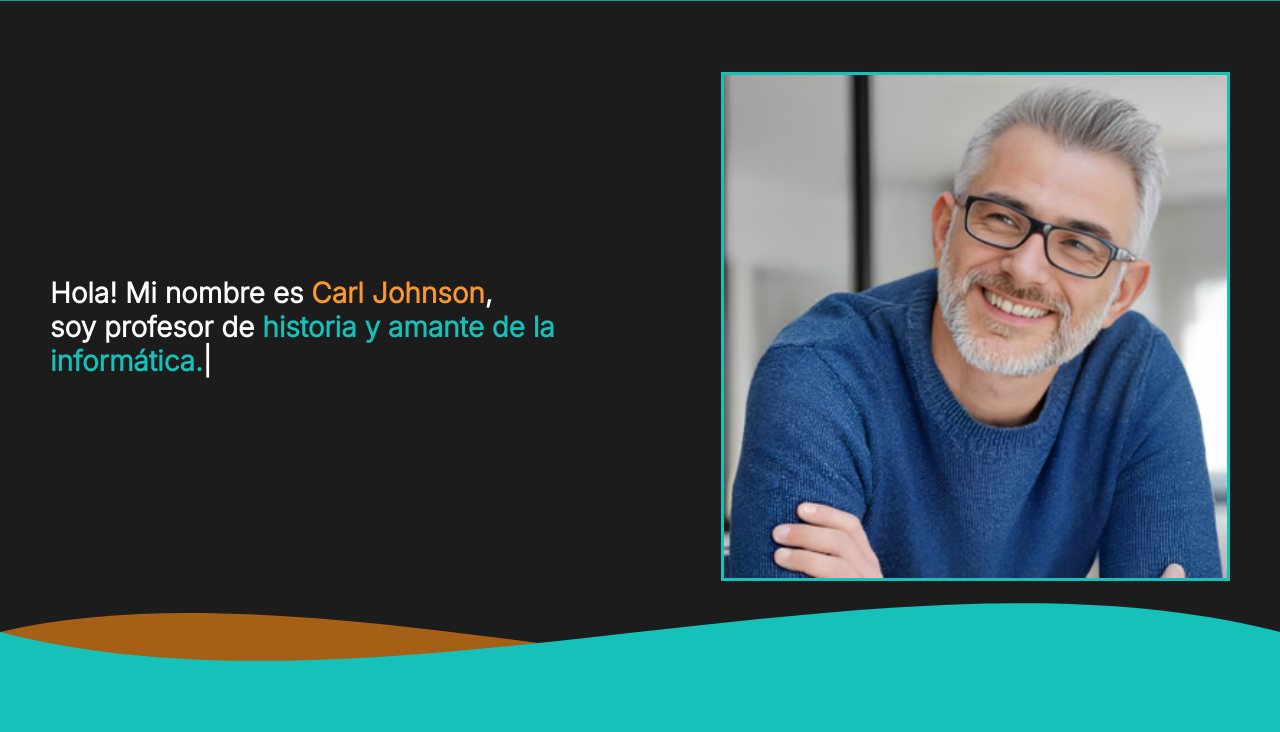
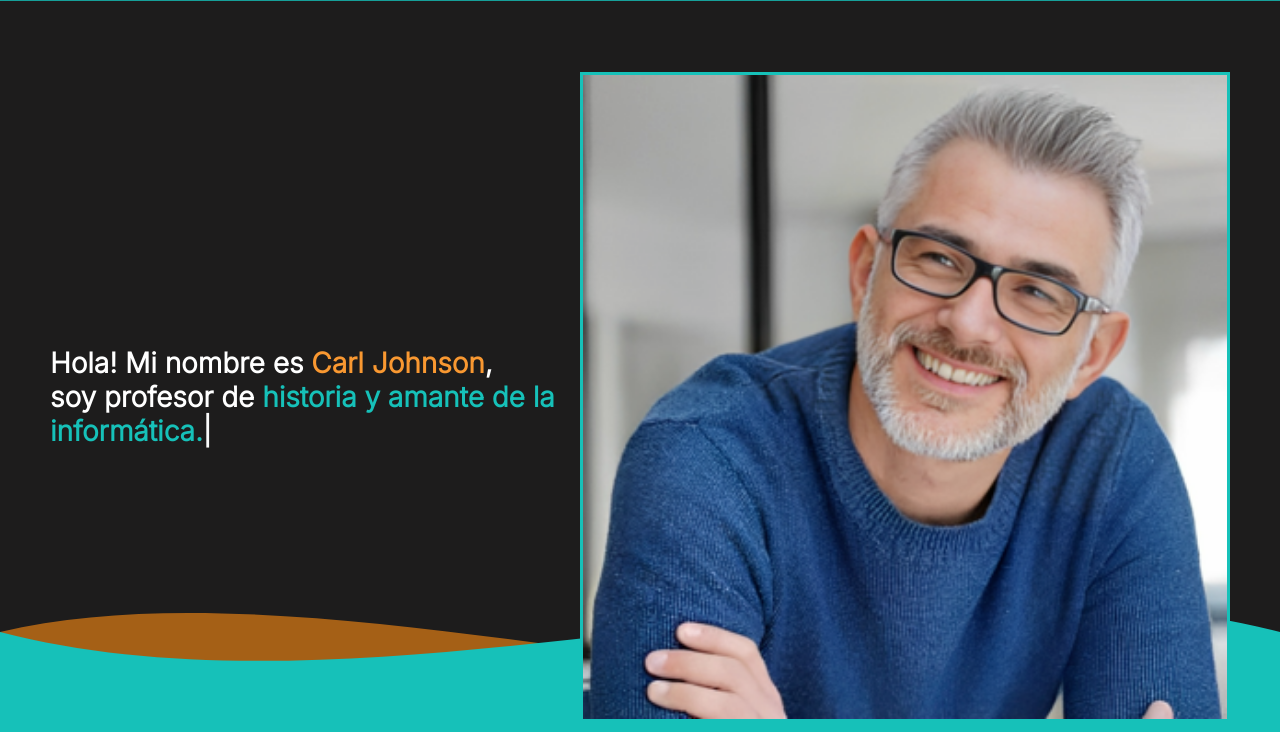
Before and after one commit to MayDenot/MayDenot.github.io, a plain HTML site: page index.html in a window 1280 px wide. Shown: the part 68-800 px from the top of the page. Drawn offline with nearby package versions, Linux system fonts and the light colour scheme.

Commit message:
prueba 1 de img inicio

```diff
--- a/estilos.css
+++ b/estilos.css
@@ -147,7 +147,7 @@ header.abajo {
 
 .carl {
     border: #16C1B9 solid 3px;
-    width: 70vw;
+    width: 100%;
     padding: 0;
 }
 
@@ -733,8 +733,8 @@ header.abajo {
         padding: 10px 35px;
     }
 
-    #inicio .contenido .presentacion img {
-        width: 60vw;
+    .carl {
+        width: 80%;
     }
 
     /*DATOS PERSONALES*/
@@ -804,6 +804,10 @@ header.abajo {
 
     #inicio .contenido .presentacion {
         top: 170px;
+    }
+
+    .carl {
+        width: 80%;
     }
 
     /*DATOS PERSONALES*/
@@ -985,8 +989,8 @@ header.abajo {
         text-align: left;
     }
 
-    #inicio .contenido .presentacion img {
-        width: 40vw;
+    .carl {
+        width: 70%;
     }
 
     /*DATOS PERSONALES*/
```
